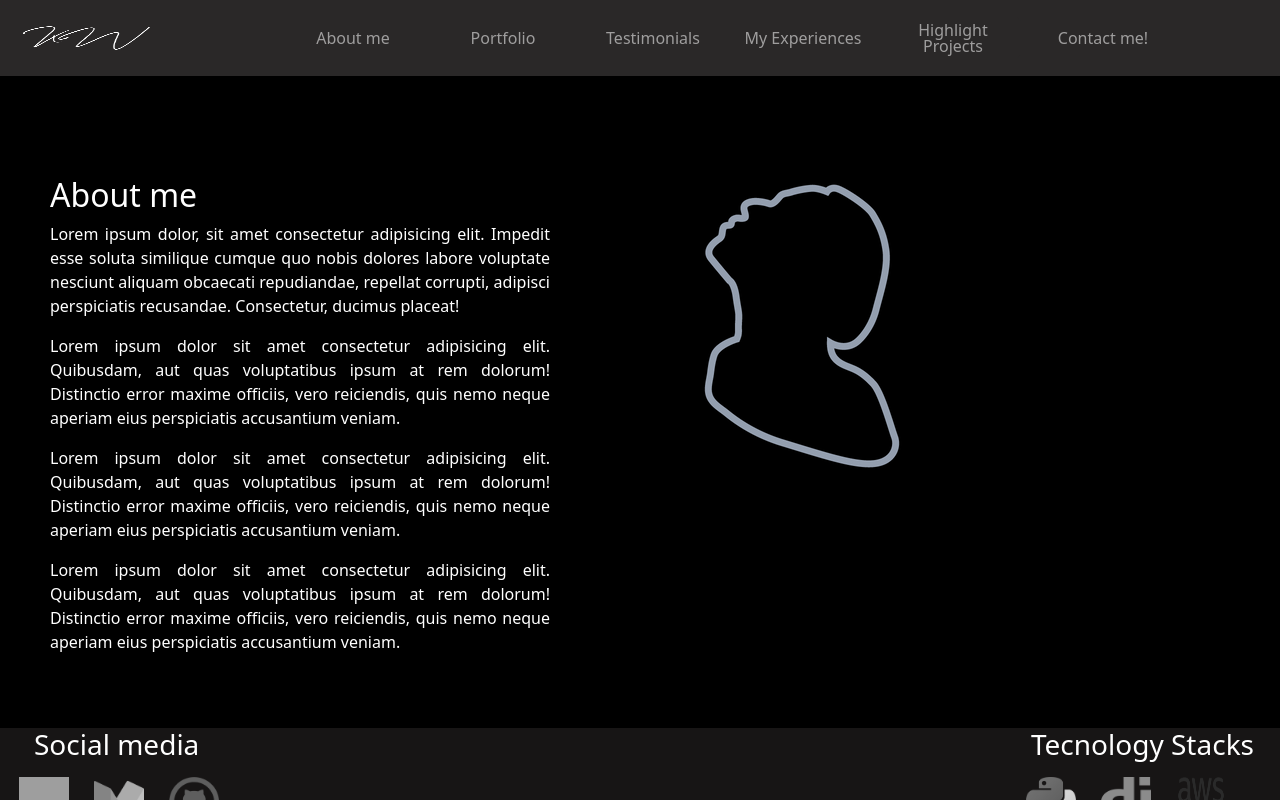
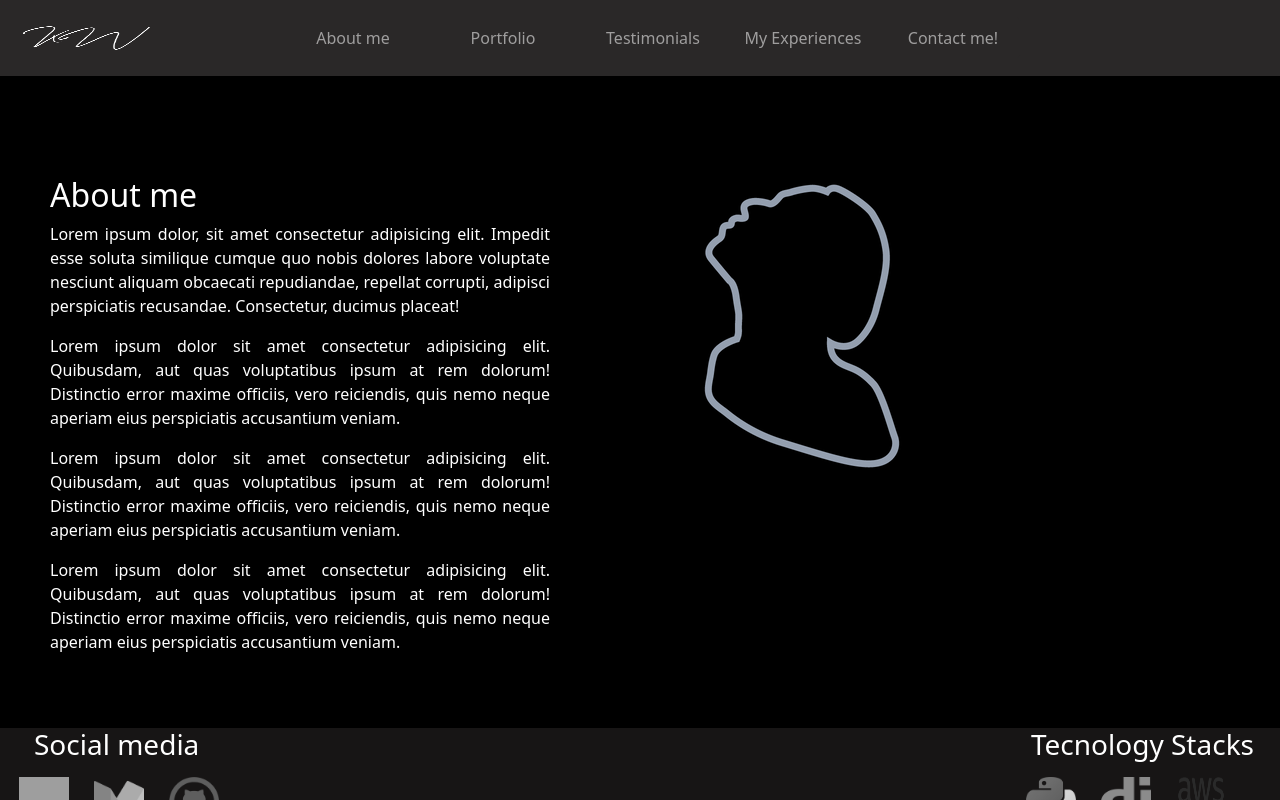
Before and after one commit to Kassiowl/PortFolioReactPage, a React (Create React App) app: page / in a window 1280 px wide. Built offline with nearby package versions, Linux system fonts and the light colour scheme; grey boxes are pictures that could not be loaded.

Commit message:
removing unecessary page

```diff
--- a/src/App.tsx
+++ b/src/App.tsx
@@ -8,7 +8,6 @@ import 'bootstrap/dist/css/bootstrap.css';
 import { BrowserRouter, Route, Routes } from 'react-router-dom';
 import Testimonials from './Personal_Info/testimonials';
 import Portfolio from './Personal_Info/portfolio';
-import Projects from './Personal_Info/projects';
 import Experiences from './Personal_Info/experiences';
 import ContactMe from './Personal_Info/contact_me';
 function App() {
@@ -22,7 +21,6 @@ function App() {
               <Route path="/" element={ <AboutMe/>  }/>
               <Route path="/testimonials" element={ < Testimonials />  }/>
               <Route path="/Portfolio" element={ < Portfolio />  }/>
-              <Route path="/projects" element={ < Projects />  }/>
               <Route path="/experiences" element={ < Experiences />  }/>
               <Route path="/contact" element={ < ContactMe />  }/>
             </Routes>
--- a/src/Personal_Info/projects.tsx
+++ /dev/null
@@ -1,11 +0,0 @@
-
-function Projects() {
-  return(
-    <>
-      <h2>Projects</h2>
-    </>
-
-  )
-  }
-
-  export default Projects;
--- a/src/static_tsx/tsx/navbar.tsx
+++ b/src/static_tsx/tsx/navbar.tsx
@@ -18,7 +18,6 @@ function NavBar() {
             <Link to="/portfolio" className="nav-element nav-link">Portfolio</Link>
             <Link to="/testimonials" className="nav-element nav-link" >Testimonials</Link>
             <Link to="/experiences" className="nav-element nav-link" >My Experiences</Link>
-            <Link to="/projects" className="nav-element nav-link">Highlight Projects</Link>
             <Link to="/contact" className="nav-element nav-link">Contact me!</Link>
 
 
```
